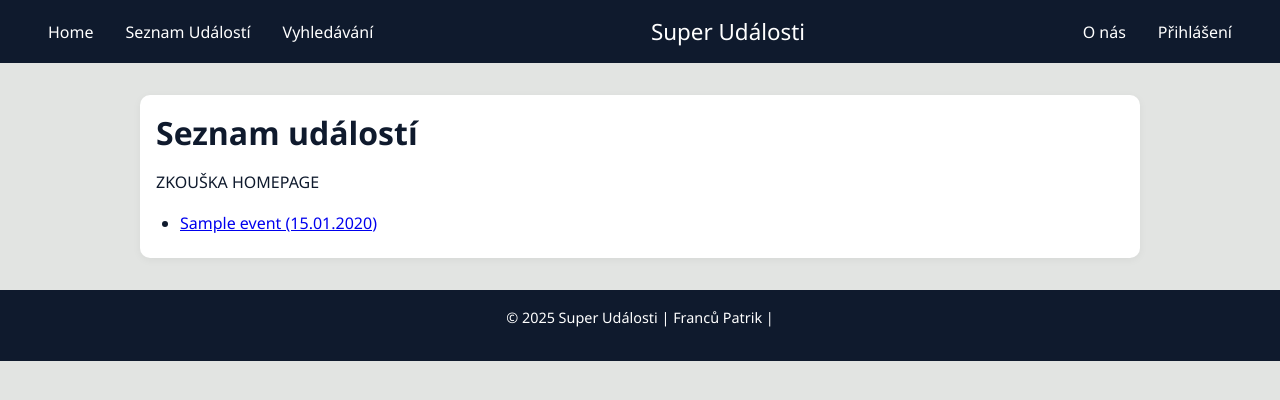
After one commit to AFitzpatrik/SuperUdalosti, a Django app: page / in a window 1280 px wide. The commit adds this page. Shown: the top 400 px of the page. Run offline with Django 5.2, Linux system fonts and the light colour scheme; tables that the repository leaves empty hold one stand-in row (values such as "Sample post").

Commit message:
Upravení stylu, zkouška homepage, základní seznam událostí

```diff
--- a/SuperUdalosti/urls.py
+++ b/SuperUdalosti/urls.py
@@ -20,11 +20,14 @@ from django.contrib import admin
 from django.urls import path
 
 from viewer import views
+from viewer.views import HomepageView, EventListView
 
 urlpatterns = [
     path('admin/', admin.site.urls),
 
     path('event/<int:pk>/', views.EventDetailView.as_view(), name='event-detail'),
+    path('events/', EventListView.as_view(), name='event-list'),
+    path('', HomepageView.as_view(), name='homepage'),
 
 ]
 
--- a/static/css/style.css
+++ b/static/css/style.css
@@ -1,3 +1,45 @@
+h1 {
+  font-size: 2rem;
+  margin-bottom: 1rem;
+}
+
+h2 {
+  font-size: 1.4rem;
+  margin: 1.5rem 0 0.5rem;
+}
+
+h3 {
+  font-size: 1.2rem;
+  margin: 1.5rem 0 0.5rem;
+}
+
+.event-dates {
+  display: flex;
+  gap: 2rem;
+  align-items: center;
+  margin: 1rem 0 2rem; /* více dolní mezery */
+}
+
+p {
+  line-height: 1.6;
+  margin-bottom: 1rem; /* mezera pod odstavcem */
+}
+
+.event-image {
+  display: block;
+  max-width: 60%;
+  margin: 2rem auto; /* střed + odstup */
+  border-radius: 8px;
+}
+
+ul {
+  margin-top: 1rem;
+  padding-left: 1.5rem; /* odsadit tečky */
+}
+
+li {
+  margin-bottom: 0.5rem;
+}
 
 * {
     margin: 0;
@@ -73,3 +115,10 @@ footer a {
 footer a:hover {
     color: #7a92b0;
 }
+
+.event-dates {
+  display: flex;
+  gap: 1rem;
+  align-items: center;
+  margin: 1rem 0;
+}
--- a/viewer/templates/viewer/base.html
+++ b/viewer/templates/viewer/base.html
@@ -10,8 +10,8 @@
 
 <header class="navbar">
     <nav class="nav-left">
-        <a href="#">Home</a>
-        <a href="#">Seznam Událostí</a>
+        <a href="{% url 'homepage' %}">Home</a>
+        <a href="{% url 'event-list' %}">Seznam Událostí</a>
         <a href="#">Vyhledávání</a>
     </nav>
     <div class="logo">
--- /dev/null
+++ b/viewer/templates/viewer/homepage.html
@@ -0,0 +1,22 @@
+{% extends 'viewer/base.html' %}
+
+{% block title %}
+Super Události | Domů
+{% endblock %}
+
+{% block content %}
+  <h1>Seznam událostí</h1>
+    <p>ZKOUŠKA HOMEPAGE</p>
+  <ul>
+    {% for event in events %}
+      <li>
+
+        <a href="{% url 'event-detail' event.pk %}">
+          {{ event.name }} ({{ event.start_date|date:"d.m.Y" }})
+        </a>
+      </li>
+    {% empty %}
+      <li>Žádné události zatím nejsou.</li>
+    {% endfor %}
+  </ul>
+{% endblock %}
--- a/viewer/views.py
+++ b/viewer/views.py
@@ -1,6 +1,6 @@
 from django.http import HttpResponse
 from django.shortcuts import render
-from django.views.generic import DetailView
+from django.views.generic import DetailView, ListView
 
 from viewer.models import Event
 
@@ -10,3 +10,17 @@ class EventDetailView(DetailView):
     model = Event
     template_name = "viewer/event_detail.html"
     context_object_name = "event"
+
+
+class HomepageView(ListView):
+    model = Event
+    template_name = 'viewer/homepage.html'
+    context_object_name = 'events'
+    ordering = ['start_date']
+
+
+class EventListView(ListView):
+    model = Event
+    template_name = "viewer/event_list.html"
+    context_object_name = "events"
+    ordering = ["start_date"]
```
Also changed, not shown: viewer/templates/viewer/event_detail.html (+9 -6 lines), viewer/templates/viewer/event_list.html (added, +21 -0 lines), media/event_images/kutnohorske_stribreni.jpg (added), media/event_images/ratajsky_turnaj.jpg (added), readme.md, viewer/event_images/kutnohorske_stribreni.jpg (added).
